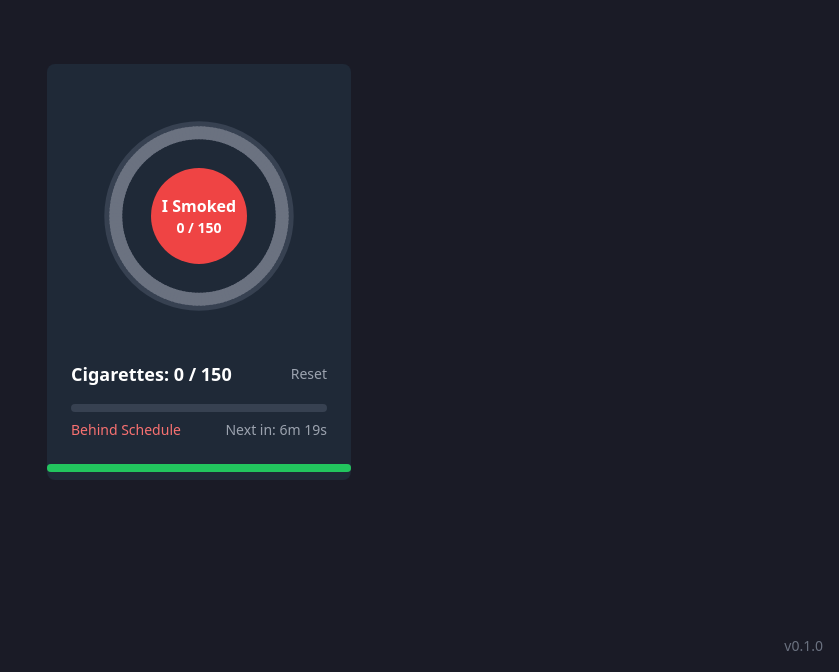
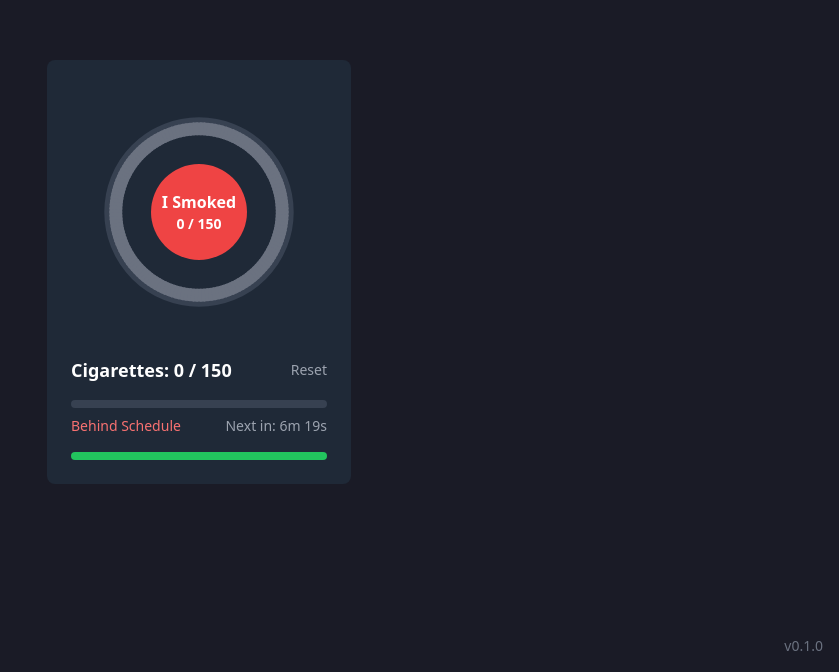
Before and after one commit to guidohollander/quit-smoking-soon, a Next.js app: page / in a window 1280 px wide. Shown: the part 128-800 px from the top of the page, without its empty margins (441-1280 px from the left). Built offline with nearby package versions, Linux system fonts and the light colour scheme.

Commit message:
progress+

```diff
--- a/app/components/SmokingHabits.tsx
+++ b/app/components/SmokingHabits.tsx
@@ -374,17 +374,13 @@ export default function SmokingHabits({
             </div>
           </div>
 
-          <div className="flex justify-center">
-            {/* Next In Bar */}
-            <div className="absolute bottom-2 left-0 right-0 h-2 bg-gray-700 rounded-full overflow-hidden">
-              <div
-                className="h-full bg-green-500 origin-left"
-                style={{
-                  width: '100%',
-                  transform: `scaleX(${timingInfo.secondsUntilNext / 60})`
-                }}
-              />
-            </div>
+          <div className="h-2 bg-gray-700 rounded-full overflow-hidden">
+            <div
+              className="h-full bg-green-500 transition-all duration-300"
+              style={{
+                width: `${(1 - timingInfo.secondsUntilNext / (timingInfo.minutesUntilNext * 60 || 60)) * 100}%`
+              }}
+            />
           </div>
         </div>
       )}
```
